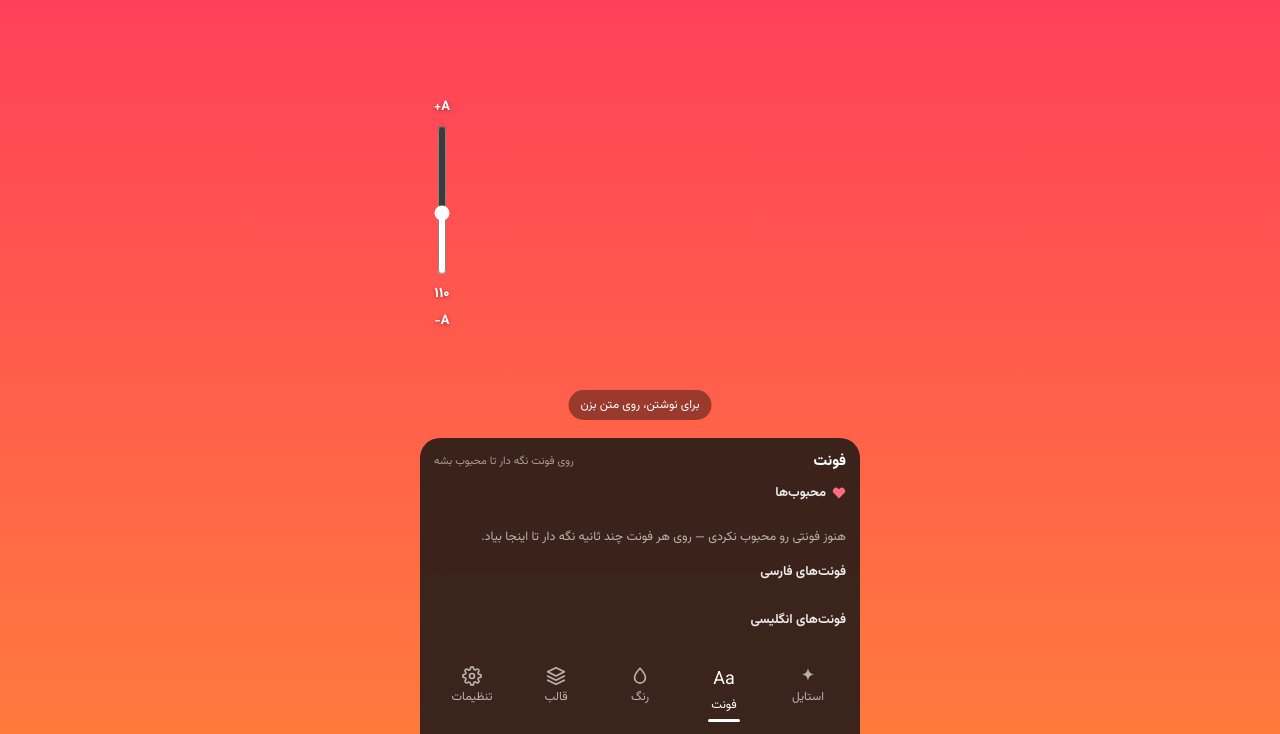
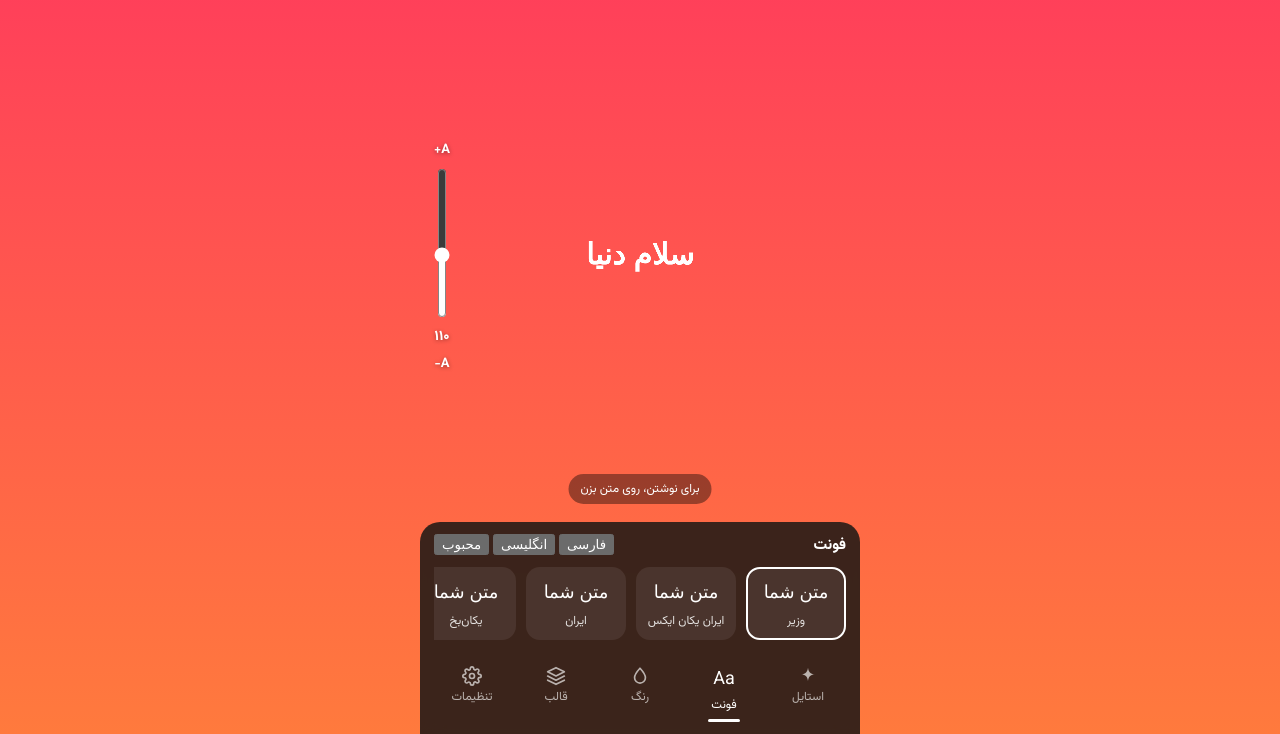
Before and after one commit to font-story-app/font-story-app, a website: page web/index.html in a window 1280 px wide. Shown: the part 66-800 px from the top of the page. Drawn offline with Linux system fonts and the light colour scheme; a script that the page names is missing; a web font is replaced by a local one.

Commit message:
Font panel: single row like styles, with fa/en/fav filter pills

```diff
--- a/web/index.html
+++ b/web/index.html
@@ -52,20 +52,16 @@
         <div id="stylePicker" class="card-row"></div>
       </div>
       <div class="sheet-panel" id="panel-font">
-        <div class="sheet-head"><span>فونت</span><span class="sheet-hint">روی فونت نگه دار تا محبوب بشه</span></div>
-        <div class="font-section" id="favSection">
-          <div class="font-section-title"><svg class="icon" viewBox="0 0 24 24" fill="currentColor" stroke="none"><path d="M20.84 4.61a5.5 5.5 0 0 0-7.78 0L12 5.67l-1.06-1.06a5.5 5.5 0 0 0-7.78 7.78l1.06 1.06L12 21.23l7.78-7.78 1.06-1.06a5.5 5.5 0 0 0 0-7.78z"/></svg>محبوب‌ها</div>
-          <div id="favRow" class="card-row"></div>
-          <p class="sheet-note" id="favEmpty">هنوز فونتی رو محبوب نکردی — روی هر فونت چند ثانیه نگه دار تا اینجا بیاد.</p>
+        <div class="sheet-head">
+          <span>فونت</span>
+          <span class="font-filters">
+            <button type="button" class="font-filter" data-filter="fa">فارسی</button>
+            <button type="button" class="font-filter" data-filter="en">انگلیسی</button>
+            <button type="button" class="font-filter" data-filter="fav">محبوب</button>
+          </span>
         </div>
-        <div class="font-section">
-          <div class="font-section-title">فونت‌های فارسی</div>
-          <div id="faRow" class="card-row"></div>
-        </div>
-        <div class="font-section">
-          <div class="font-section-title">فونت‌های انگلیسی</div>
-          <div id="enRow" class="card-row"></div>
-        </div>
+        <div id="fontRow" class="card-row"></div>
+        <p class="sheet-note" id="favEmpty" hidden>هنوز فونتی رو محبوب نکردی — روی هر فونت چند ثانیه نگه دار تا اینجا بیاد.</p>
       </div>
       <div class="sheet-panel" id="panel-color" hidden>
         <div class="sheet-head"><span>رنگ متن</span></div>
```
